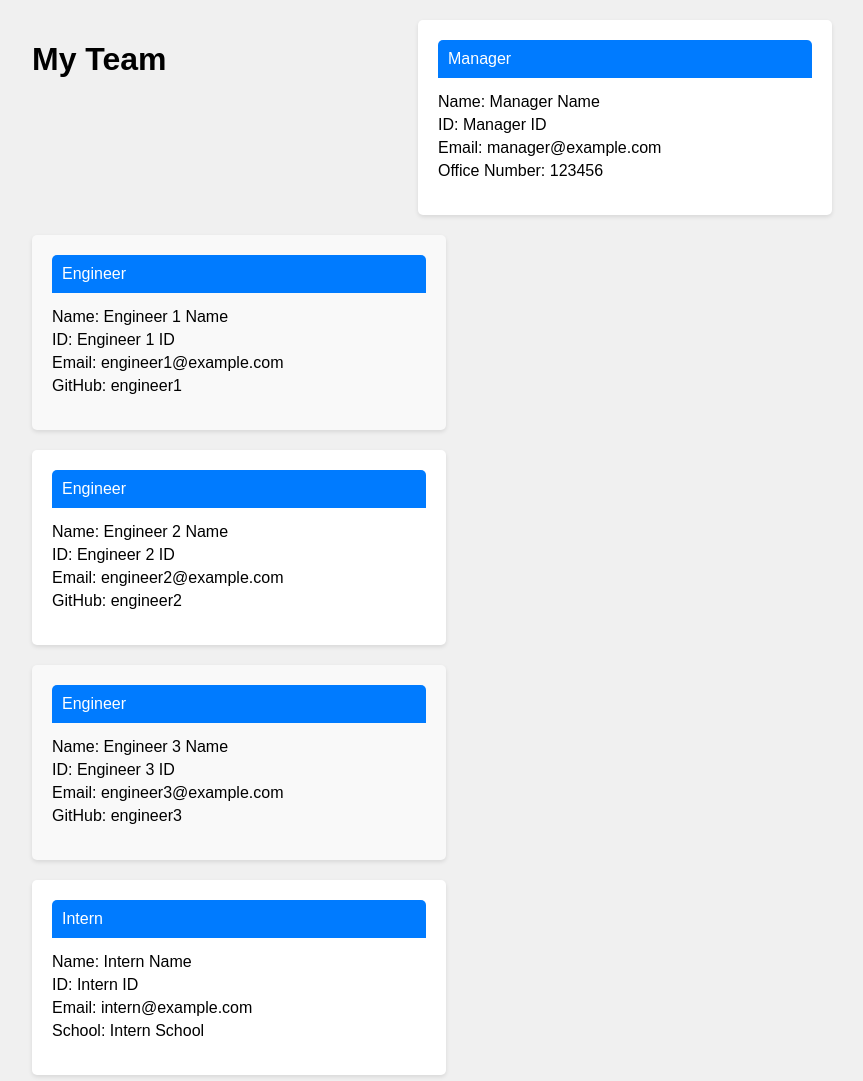
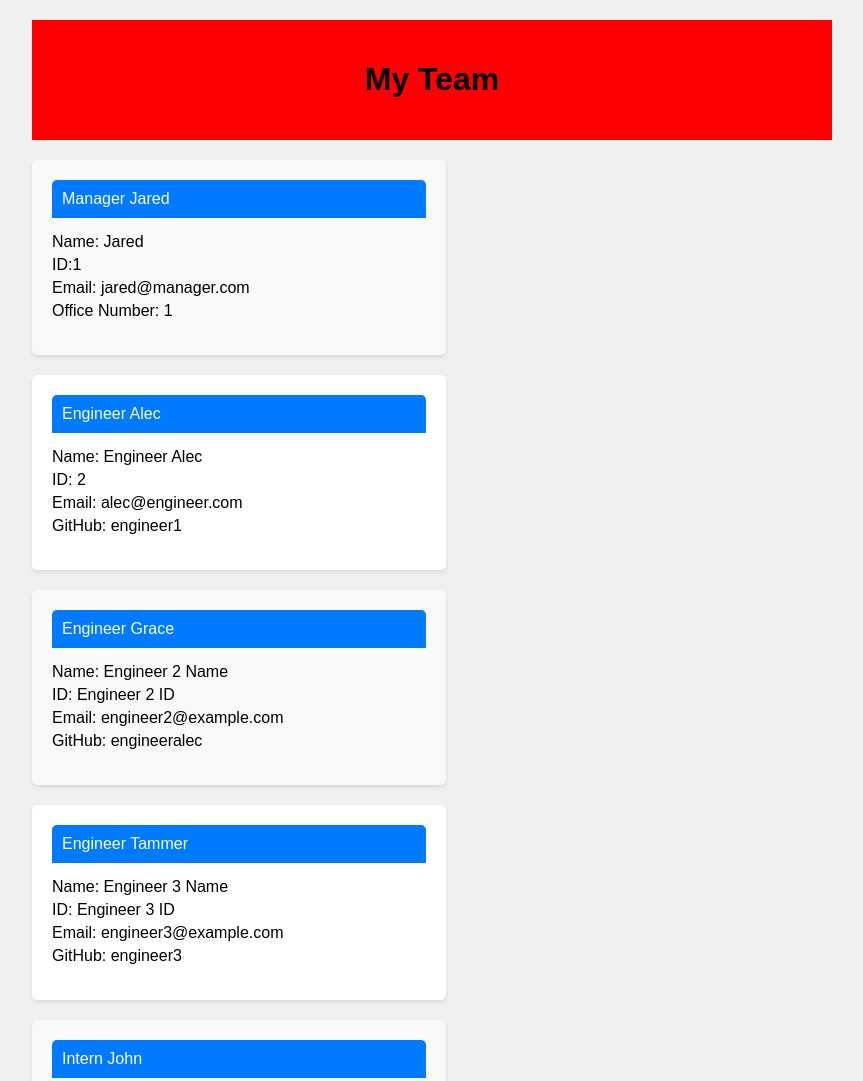
Before and after one commit to SamiraBalayoglu/Team-Profile-Generator, a plain HTML site: page index.html in a window 1280 px wide. Shown: the top 1081 px of the page, without its empty margins (208-1071 px from the left). Drawn offline with Linux system fonts and the light colour scheme.

Commit message:
update html and css

```diff
--- a/assets/css/style.css
+++ b/assets/css/style.css
@@ -10,6 +10,16 @@ body {
 .container {
     max-width: 800px;
     margin: 0 auto;
+}
+
+.my-profile {
+    text-align: center;
+    background-color: red;
+    padding: 20px;
+    margin-bottom: 20px;
+}
+
+.cards-container {
     display: flex;
     flex-wrap: wrap;
     justify-content: space-between;
--- a/index.html
+++ b/index.html
@@ -8,39 +8,42 @@
 </head>
 <body>
     <div class="container">
-        <h1>My Team </h1>
+        <div class="my-profile">
+            <h1>My Team</h1>
+        </div>
+        <div class="cards-container">
             <div class="card">
-            <div class="card-header">Manager</div>
+                <div class="card-header">Manager Jared</div>
                 <div class="card-body">
-                <p>Name: Manager Name</p>
-                <p>ID: Manager ID</p>
-                <p>Email: manager@example.com</p>
-                <p>Office Number: 123456</p>
+                    <p>Name: Jared </p>
+                    <p>ID:1</p>
+                    <p>Email: jared@manager.com</p>
+                    <p>Office Number: 1</p>
                 </div>
             </div>
 
             <div class="card">
-            <div class="card-header">Engineer</div>
+                <div class="card-header">Engineer Alec</div>
                 <div class="card-body">
-                <p>Name: Engineer 1 Name</p>
-                <p>ID: Engineer 1 ID</p>
-                <p>Email: engineer1@example.com</p>
+                    <p>Name: Engineer Alec</p>
+                    <p>ID: 2</p>
+                    <p>Email: alec@engineer.com</p>
                     <p>GitHub: engineer1</p>
                 </div>
             </div>
 
             <div class="card">
-            <div class="card-header">Engineer</div>
+                <div class="card-header">Engineer Grace</div>
                 <div class="card-body">
                     <p>Name: Engineer 2 Name</p>
                     <p>ID: Engineer 2 ID</p>
                     <p>Email: engineer2@example.com</p>
-                <p>GitHub: engineer2</p>
+                    <p>GitHub: engineeralec</p>
                 </div>
             </div>
 
             <div class="card">
-            <div class="card-header">Engineer</div>
+                <div class="card-header">Engineer Tammer</div>
                 <div class="card-body">
                     <p>Name: Engineer 3 Name</p>
                     <p>ID: Engineer 3 ID</p>
@@ -50,7 +53,7 @@
             </div>
 
             <div class="card">
-            <div class="card-header">Intern</div>
+                <div class="card-header">Intern John</div>
                 <div class="card-body">
                     <p>Name: Intern Name</p>
                     <p>ID: Intern ID</p>
@@ -59,5 +62,6 @@
                 </div>
             </div>
         </div>
+    </div>
 </body>
 </html>
```
Lines whose indentation alone changed are shown as unchanged.
